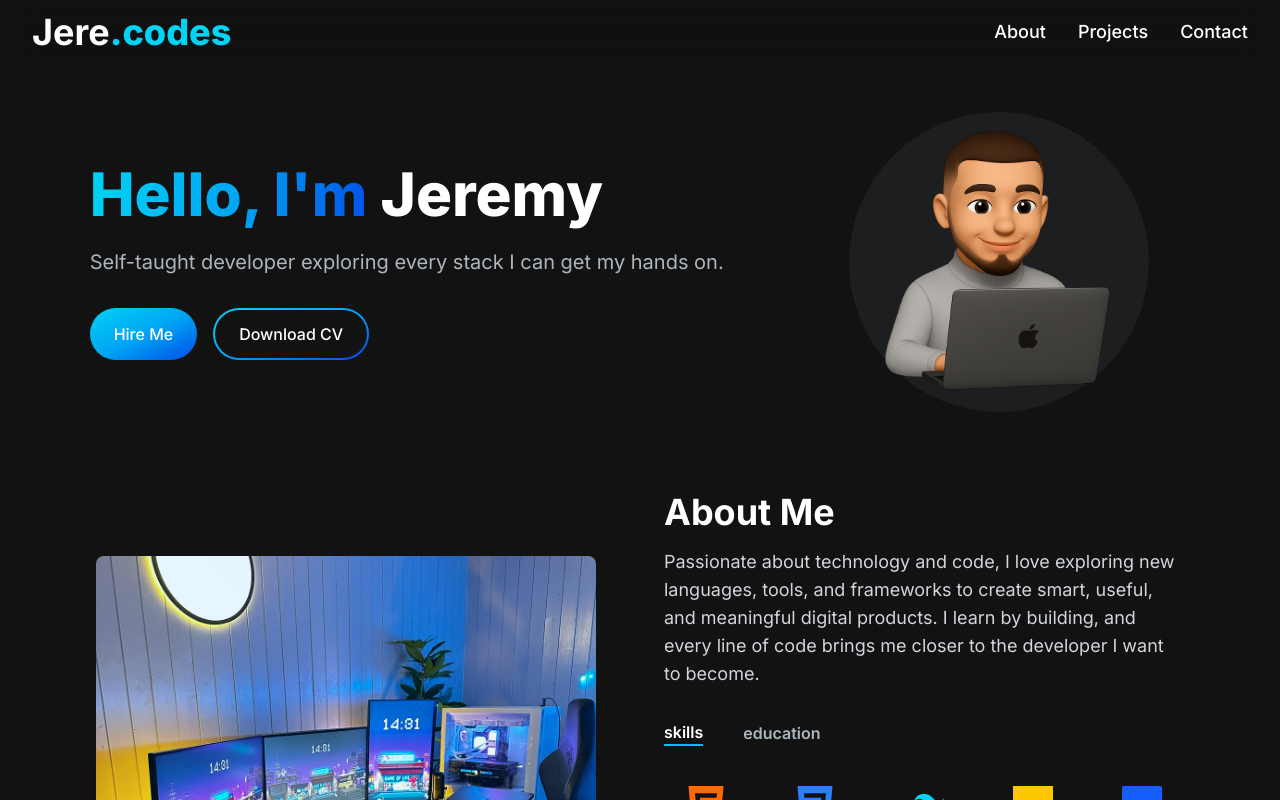
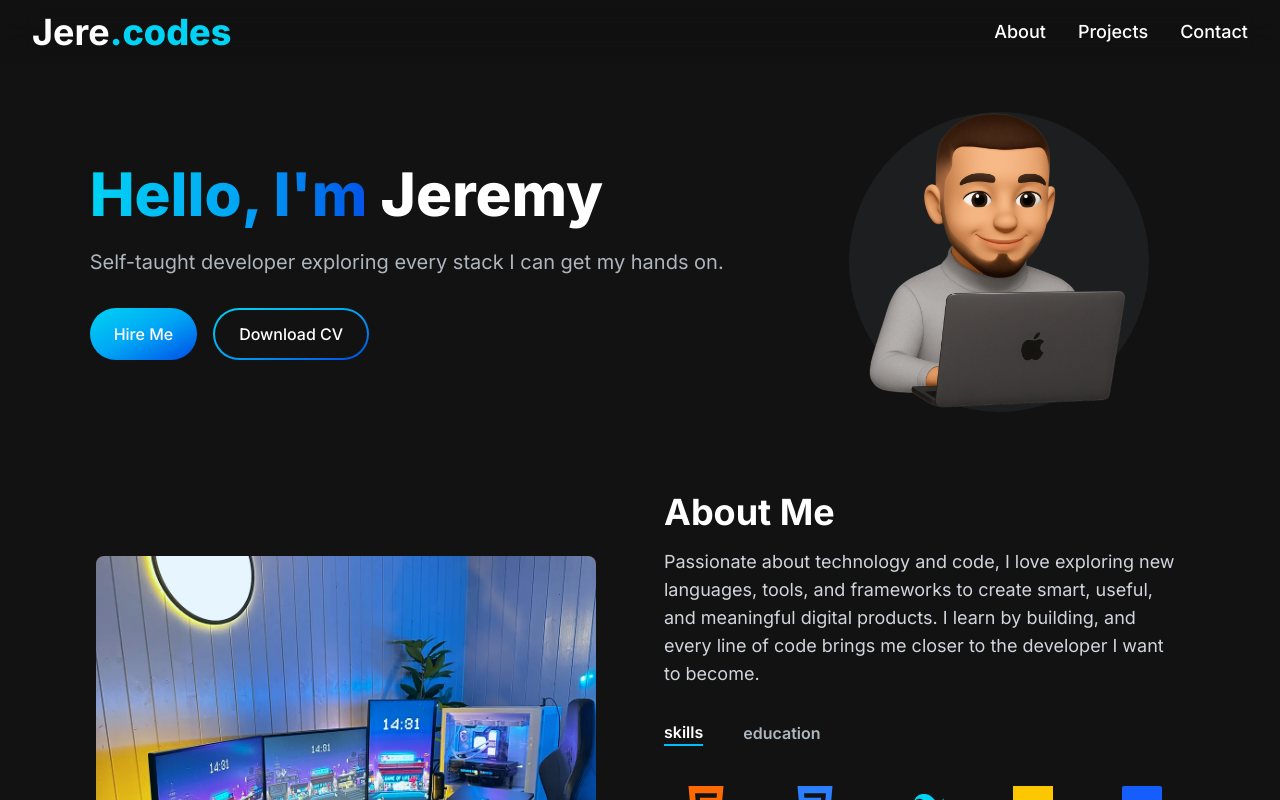
Before and after one commit to jeredevio/my-portfolio-website, a Next.js app: page / in a window 1280 px wide. Shown: the top 800 px of the page. Built offline with nearby package versions, Linux system fonts and the light colour scheme.

Commit message:
optimized images

```diff
--- a/src/app/components/AboutSection.jsx
+++ b/src/app/components/AboutSection.jsx
@@ -35,6 +35,7 @@ export const AboutSection = () => {
                 <div className="flex justify-center lg:justify-start mt-16">
                     <div className="relative w-[300px] h-[300px] sm:w-[400px] sm:h-[400px] lg:w-[500px] lg:h-[500px]">
                         <Image
+                            sizes='(max-width: 768px) 100vw, (max-width: 1200px) 50vw, 33vw'
                             src="/images/about-image_result.webp"
                             alt="about"
                             fill
--- a/src/app/components/heroSection.jsx
+++ b/src/app/components/heroSection.jsx
@@ -1,6 +1,5 @@
 import React from 'react'
 import Image from 'next/image'
-
 
 export const HeroSection = () => {
     return (
@@ -31,10 +30,11 @@ export const HeroSection = () => {
                 <div className="col-span-5 place-self-center mt-8 lg:mt-0">
                     <div className="relative w-[250px] h-[250px] lg:w-[300px] lg:h-[300px] rounded-full bg-[#1c1e20] translate-x-4 sm:translate-x-8">
                         <Image
-                            src="/images/hero-image.png"
+                            src="/images/home-avatar.png"
                             alt="hero"
                             height={300}
                             width={300}
+                            quality={100}
                             className="absolute top-1/2 left-1/2 transform -translate-x-1/2 -translate-y-1/2"
                         />
                     </div>
```
Also changed, not shown: public/images/home-avatar.png (added).
